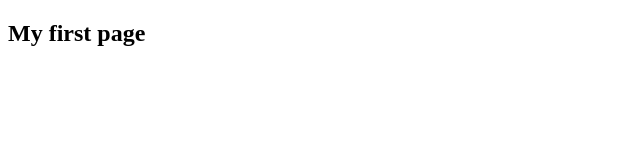
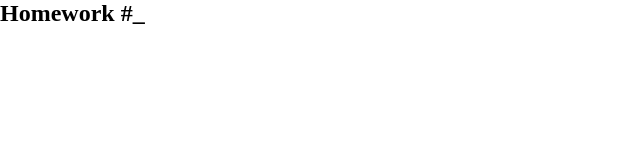
Before and after one commit to pasha-z25/it-fast-start-02-11-2026, a plain HTML site: page index.html in a window 1280 px wide. Shown: the whole page, without its empty margins (0-640 px from the left). Drawn offline with Linux system fonts and the light colour scheme.

Commit message:
update basic files

```diff
--- a/index.html
+++ b/index.html
@@ -3,13 +3,14 @@
     <head>
         <meta charset="UTF-8" />
         <meta name="viewport" content="width=device-width, initial-scale=1.0" />
-        <title>My first page</title>
+        <title>My homework template</title>
+        <link rel="stylesheet" href="./styles/style.css" />
     </head>
     <body>
         <header></header>
         <main>
             <section>
-                <h1>My first page</h1>
+                <h1>Homework #_</h1>
             </section>
         </main>
         <footer></footer>
--- /dev/null
+++ b/styles/style.css
@@ -0,0 +1,5 @@
+* {
+    margin: 0;
+    padding: 0;
+    box-sizing: border-box;
+}
```
